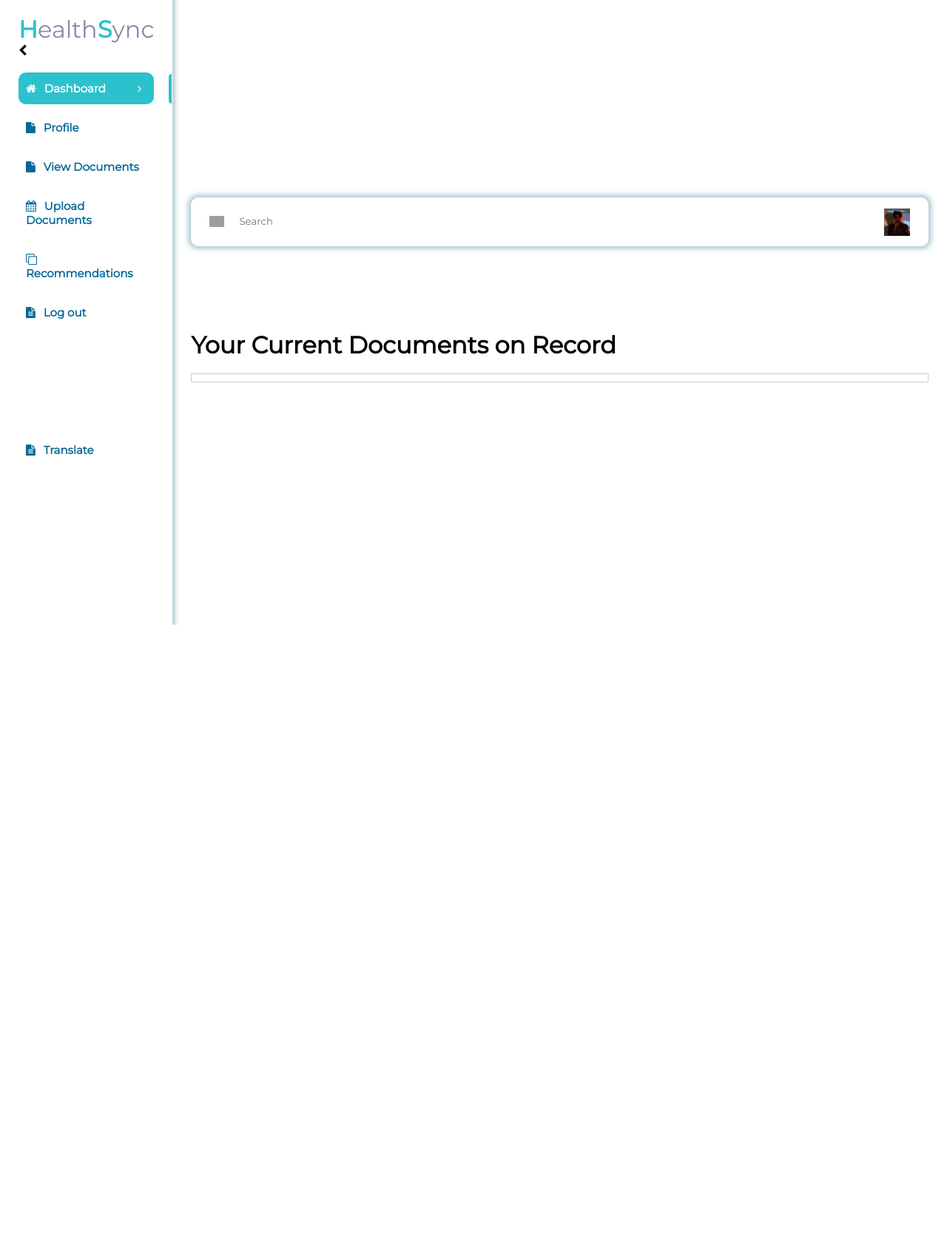
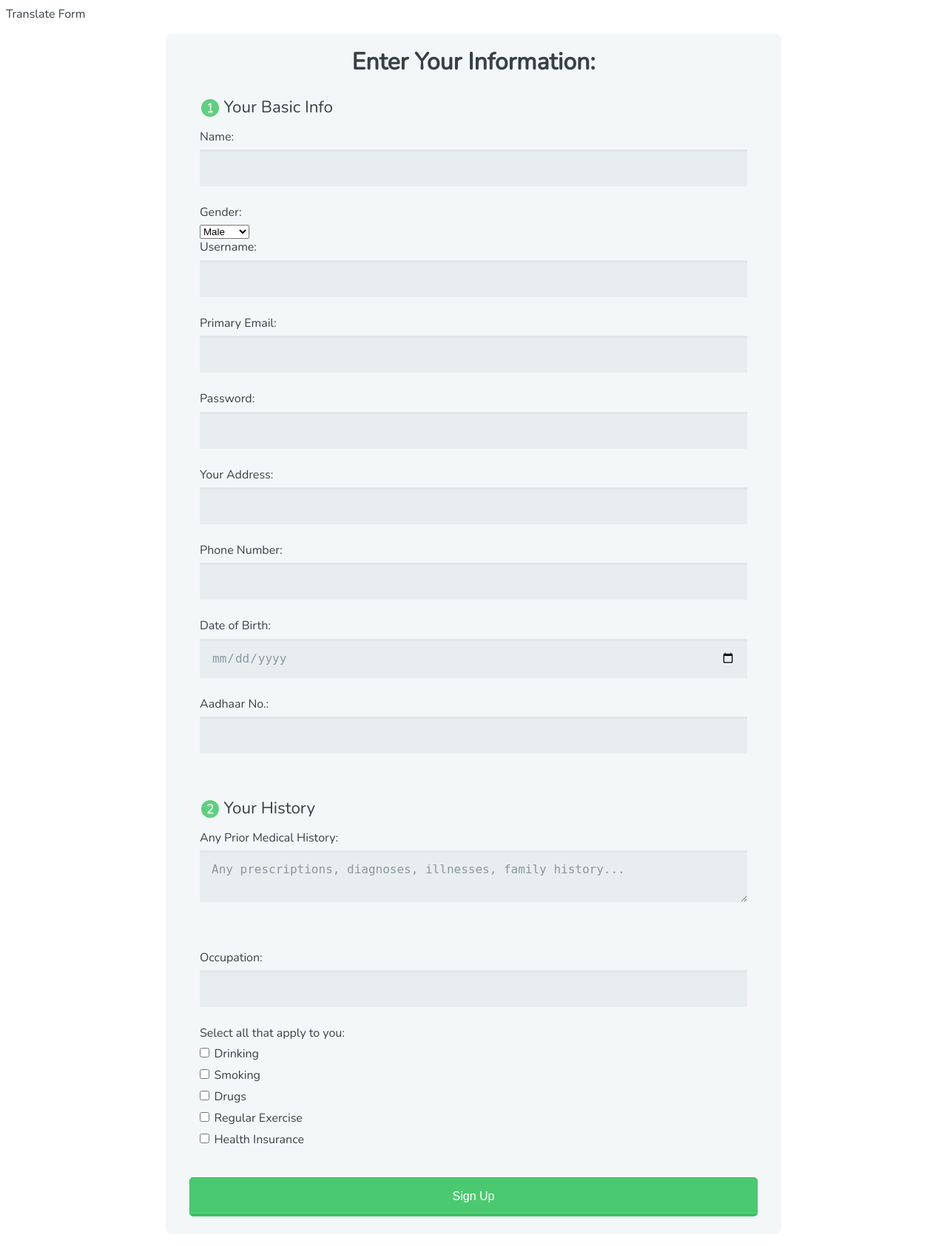
Before and after one commit to aakashrajaraman/HealthSync, a Flask app: page /userRedir in a window 1280 px wide. Shown: the whole page at 74% size. Before the commit the page ends 845 px from the top, so only its background shows below. Run offline with Flask 2, Linux system fonts and the light colour scheme; parts of the project's set-up code (start-up, migrations or seed data) failed here and were passed over; grey boxes are pictures that could not be loaded.

Commit message:
Update userSignUp.html

```diff
--- a/templates/userSignUp.html
+++ b/templates/userSignUp.html
@@ -1,80 +1,78 @@
-<!DOCTYPE html>
-<html>
 <head>
-	<title>Dashboard UI</title>
-	<link rel="stylesheet" type="text/css" href="{{url_for('static',filename='/yourDocs.css')}}">
-	<link rel="stylesheet" href="https://cdnjs.cloudflare.com/ajax/libs/font-awesome/4.7.0/css/font-awesome.min.css">
+    <meta charset="utf-8">
+    <meta name="viewport" content="width=device-width, initial-scale=1.0">
+    <title>Sign Up Form</title>
+    <link rel="stylesheet" href="{{url_for('static',filename='/userSignUp.css')}}">
+    <link href='https://fonts.googleapis.com/css?family=Nunito:400,300' rel='stylesheet' type='text/css'>
+    <link rel="stylesheet" href="">
 </head>
 <body>
+  <p>Translate Form</p>
+  <div id="google_translate_element"></div>
+  <form action="{{url_for('userSignUp')}}" method="post" enctype="multipart/form-data">
 
-<div class="sidebar">
+    <h1>Enter Your Information:</h1>
 
-	<h1 class="logo" align ="center">H<span>ealth</span>S<span>ync</span></h1>
-	<i class="fa fa-chevron-left menu-icon"></i>
-	<ul class="sidenav">
-		<li class="active"><i class="fa fa-home"></i><a href="{{url_for('patientRedir')}}"> Dashboard
-			<span class="span1"><i class="fa fa-angle-right"></i></span>
-		</a>
-		</li>
-		<li><i class="fa fa-file"></i><a href="#"> Profile</a></li>
-    <li><i class="fa fa-file"></i><a href="{{url_for('showDocs')}}"> View Documents</a></li>
-		<li><i class="fa fa-calendar"></i><a href="{{url_for('uploadRedir')}}"> Upload Documents</a></li>
-		<li><i class="fa fa-clone"></i><a href="{{url_for('recRedir')}}"> Recommendations</a></li>
-		<li><i class="fa fa-file-text"></i><a href="{{url_for('logout')}}"> Log out</a></li>
-		<br><br><br><br><br><br><br>
-    	        <li><i class="fa fa-file-text"></i><a href="#"> Translate</a></li>
-    	        <li id="google_translate_element"></li>
+    <fieldset>
+      <!-- all are required-->
+      <legend><span class="number">1</span>Your Basic Info</legend>
 
+      <label for="name">Name:</label>
+      <input type="text" id="name" name="name" required>
+      <label for="gender">Gender:</label>
+      <select id="gender" name="gender">
+        <option value="male">Male</option>
+        <option value="female">Female</option>
+        <option value="other">Other</option>
+      </select>
 
-	</ul>
-</div>
+      <label for="username">Username:</label>
+      <input type="text" id="username" name="username"required >
 
-<div class="main">
-	<div class="main-top">
-		<input type="text" name="" class="input" placeholder="Search">
-		<div class="top-right">
+      <label for="mail">Primary Email:</label>
+      <input type="email" id="mail" name="user_email">
 
-			<a href="#" class="user1"><img src="{{url_for('static',filename='/profile.png')}}" class="user">
+      <label for="password">Password:</label>
+      <input type="password" id="password" name="password"required>
 
-			</a>
-		</div>
-		<div class="clearfix"></div>
-	</div>
-	<br>
-	<br>
-	<br>
-	<br>
-	<br>
-	<br>
+      <label for="address">Your Address:</label>
+      <input type="text" id="address" name="address"required>
 
+      <label for="phone">Phone Number:</label>
+      <input type="tel" id="phone" name="phone"required>
 
+      <label>Date of Birth:</label>
+      <input type="date" id="number" name="date"required>
+      <label>Aadhaar No.:</label>
+      <input type="password" id="Aadhaar" name="aadhaar"required>
+    </fieldset>
 
-	<h1>Your Current Documents on Record</h1>
-	<br>
-	<div class="com-box">
+    <fieldset>
+      <legend><span class="number">2</span>Your History</legend>
+      <label for="bio">Any Prior Medical History: </label>
+      <textarea id="bio" name="user_bio" required>Any prescriptions, diagnoses, illnesses, family history...</textarea>
+    </fieldset>
+    <fieldset>
+    <label for="job">Occupation:</label>
+    <input type="text" id="job" name="user_job"required>
 
+      <label>Select all that apply to you:</label>
+      <input type="checkbox"  value="Drinking" name="checkbox"><label class="light" for="drinking">Drinking</label><br>
+      <input type="checkbox"  value="Smoking" name="checkbox"><label class="light" for="smoking">Smoking</label><br>
+      <input type="checkbox"  value="Drugs" name="checkbox"><label class="light" for="Drugs">Drugs</label><br>
+      <input type="checkbox"  value="Regular_Exercise" name="checkbox"><label class="light" for="Regular_Exercise">Regular Exercise</label><br>
+      <input type="checkbox"  value="Health_Insurance" name="checkbox"><label class="light" for="Health_Insurance">Health Insurance</label><br>
 
-{%for doc in toBeRendered%}
-<a href = "{{doc['pdf_link']}}">{{doc['pdf_name']}} &nbsp; &nbsp; &nbsp;&nbsp; Notes: {{doc['metadata']}}</a>
+    </fieldset>
 
-{%endfor%}
+    <button type="submit">Sign Up</button>
+  </form>
 
-
-	</div>
-
-
-
-
-	</div>
-
-</div>
-
-<script type="text/javascript">
-	function googleTranslateElementInit() {
-		new google.translate.TranslateElement({ pageLanguage: 'en', layout: google.translate.TranslateElement.InlineLayout.SIMPLE }, 'google_translate_element');
-	}
+  <script type="text/javascript">
+    function googleTranslateElementInit() {
+        new google.translate.TranslateElement({ pageLanguage: 'en', layout: google.translate.TranslateElement.InlineLayout.SIMPLE }, 'google_translate_element');
+    }
   </script>
   <script type="text/javascript" src="https://translate.google.com/translate_a/element.js?cb=googleTranslateElementInit"></script>
-
 </body>
 </html>
```
